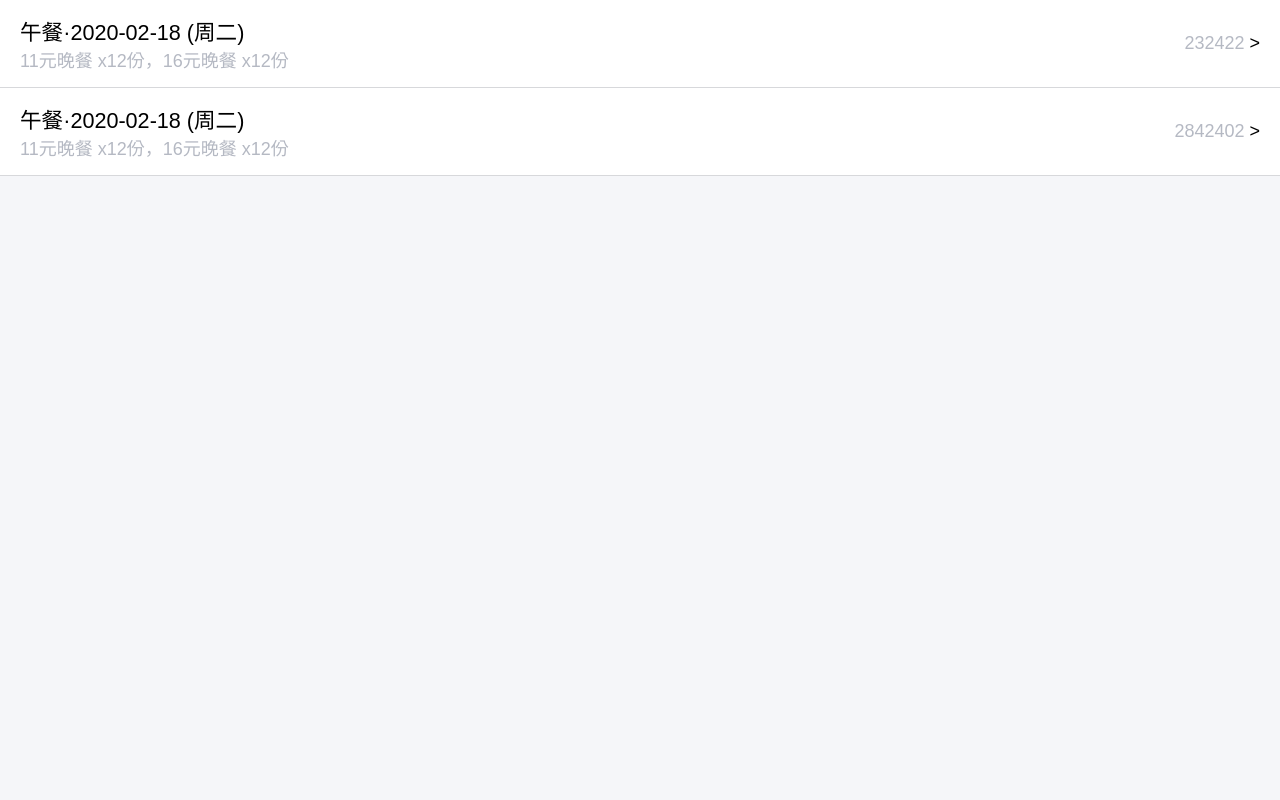
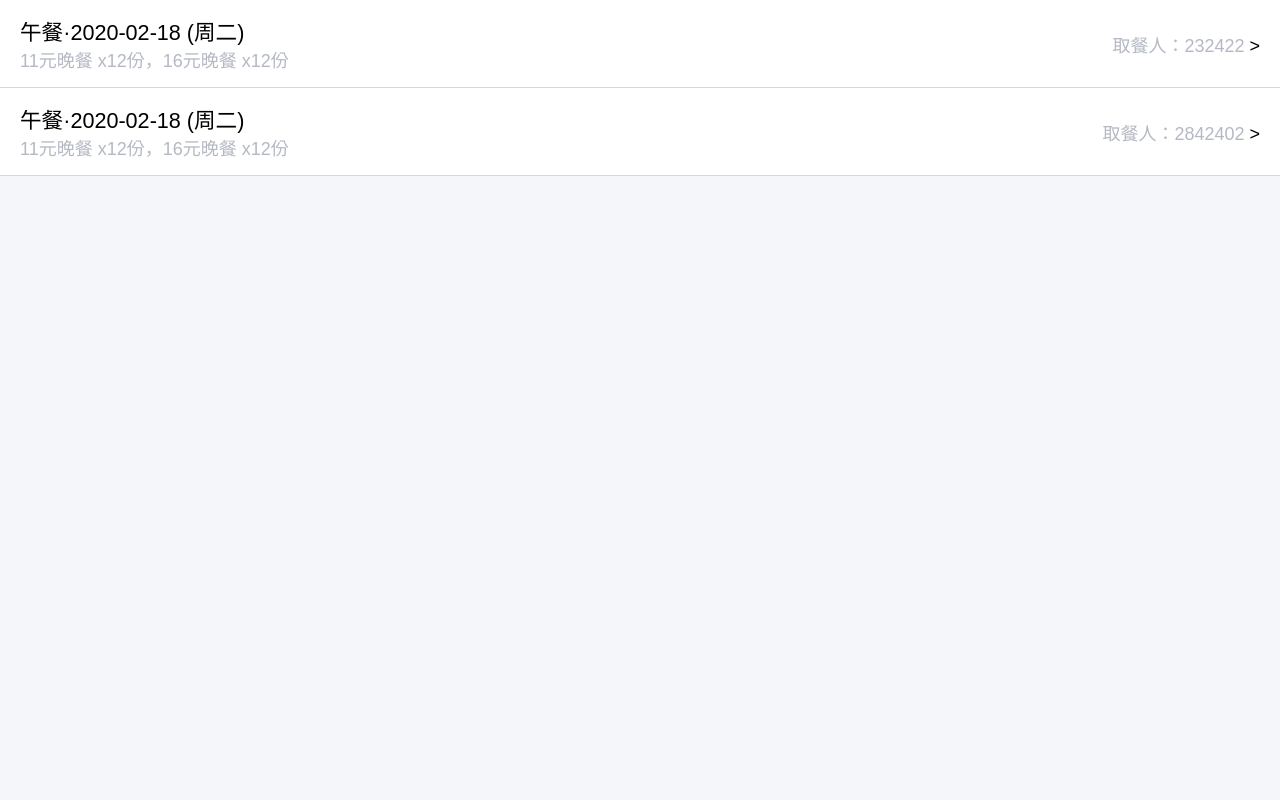
Before and after one commit to lgtian/OrderFoodAssistant, a Flask app: page /statistics_all in a window 1280 px wide. Run offline with Flask 2, Linux system fonts and the light colour scheme.

Commit message:
update statistics-all.html

```diff
--- a/templates/statistics-all.html
+++ b/templates/statistics-all.html
@@ -19,7 +19,11 @@
                     <div class="activity_order_info">{{ activity.summary }}</div>
                 </div>
                 <a class="deliveryman" href="{{ url_for("order_detail") }}">
-                    {{ activity.deliveryman }}
+                    {% if activity.deliveryman %}
+                        取餐人：{{ activity.deliveryman }}
+                    {% else %}
+                        未指定取餐人
+                    {% endif %}
                     <span style="color: #000"> > </span>
                 </a>
             </div>
```
